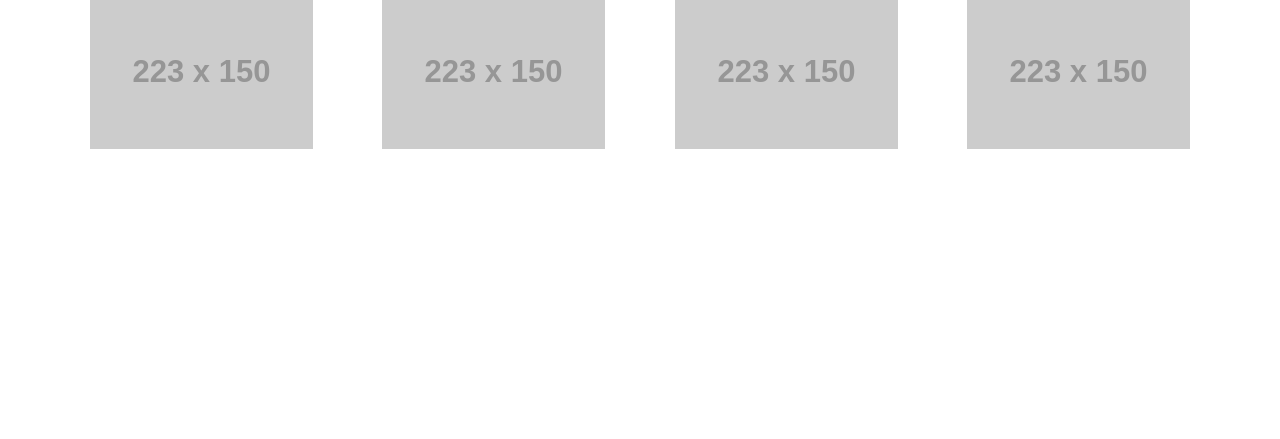
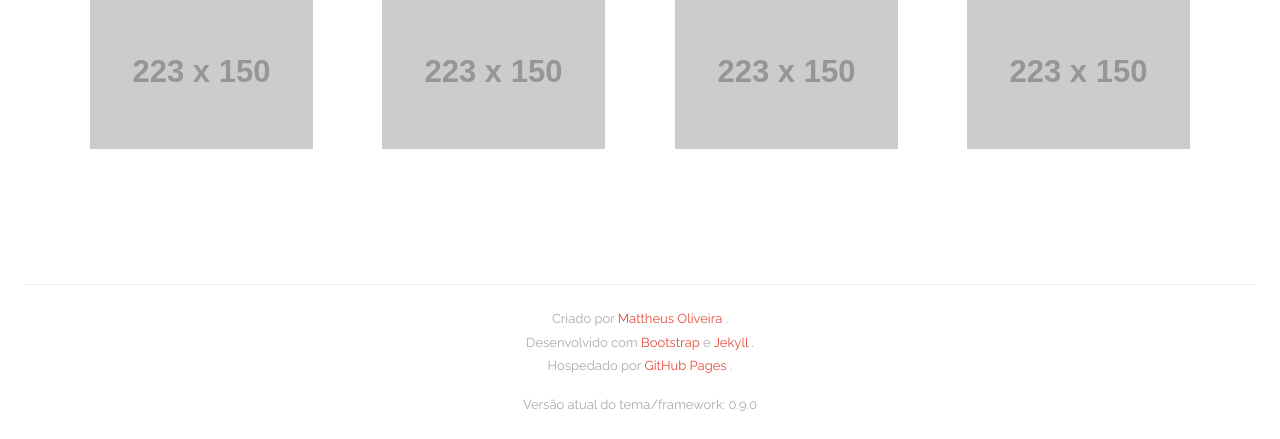
Before and after one commit to mayronceccon/devhelper, a PHP site: page /_site/index.html in a window 1280 px wide. Shown: the part 1482-1921 px from the top of the page. Before the commit the page ends 1631 px from the top, so only its background shows below. Run offline with PHP 8.4, Linux system fonts and the light colour scheme; grey boxes labelled with a size stand in for pictures from a placeholder-image service; some libraries are stand-ins or nearby versions.

Commit message:
Footer global

```diff
--- a/_config.yml
+++ b/_config.yml
@@ -7,8 +7,3 @@ github_username:  mattdeveloper
 
 # Build settings
 markdown: kramdown
-
-# Assets Folders
-#css_folder: 'assets/css'
-#js_folder: 'assets/js'
-#img_folder: 'assets/images'
--- a/_site/index.html
+++ b/_site/index.html
@@ -3,15 +3,15 @@
 <head>
 	<meta charset="utf-8">
 	<meta http-equiv="X-UA-Compatible" content="IE=edge">
-	<title>WP Starter Framework</title>
+	<title>WP Starter Framework - Construindo temas WordPress de forma simples e eficaz!</title>
 
 	<meta name="viewport" content="width=device-width, initial-scale=1, maximum-scale=1, user-scalable=no">
-	<link rel="icon" href="/assets/images/favicon.png" type="image/png" />
+	<link rel="icon" href="http://mattdeveloper.github.io/wpstarter/assets/images/favicon.png" type="image/png" />
 
 	<link href='http://fonts.googleapis.com/css?family=Raleway:200,400,300,500,700' rel='stylesheet' type='text/css'>
-	<link rel="stylesheet" href="/assets/css/font-awesome.min.css">
-	<link rel="stylesheet" href="/assets/css/bootstrap.min.css">
-	<link rel="stylesheet" href="/assets/css/style.css">
+	<link rel="stylesheet" href="http://mattdeveloper.github.io/wpstarter/assets/css/font-awesome.min.css">
+	<link rel="stylesheet" href="http://mattdeveloper.github.io/wpstarter/assets/css/bootstrap.min.css">
+	<link rel="stylesheet" href="http://mattdeveloper.github.io/wpstarter/assets/css/style.css">
 </head>
 
 <body>
@@ -40,10 +40,11 @@
 			<li><a href="https://github.com/mattdeveloper/wpstarter/" target="_blank">Repositório</a></li>
 			<li><a href="https://github.com/mattdeveloper/wpstarter/archive/master.zip">Download</a></li>
 			<li><a href="javascript:void(0);" onclick="alert('Em construção!');">Desenvolvendo</a></li>
-			<li><a href="https://github.com/mattdeveloper/wpstarter/doc/">Documentação</a></li>
+			<li><a href="http://mattdeveloper.github.io/wpstarter/doc/">Documentação</a></li>
 		</ul>
 	</div><!-- end .navbar-collapse -->
 </nav><!-- end .navbar -->
+
 
 
 
@@ -117,9 +118,26 @@
 
 
 
+<!-- GLOBAL FOOTER -->
+<footer class="global">
+        <div class="container">
+            <div class="col-md-12">
+
+                <p>Criado por <a href="http://mattdeveloper.com/" target="_blank">Mattheus Oliveira</a> .</p>
+                <p>Desenvolvido com <a href="http://getbootstrap.com/" target="_blank">Bootstrap</a> e <a href="http://jekyllrb.com/" target="_blank">Jekyll</a> .</p>
+                <p>Hospedado por <a href="https://pages.github.com/" target="_blank">GitHub Pages</a> .</p>
+                <p class="version">Versão atual do tema/framework: 0.9.0</p>
+
+            </div><!-- end .col-md-12 -->
+        </div><!-- end .container -->
+</footer><!-- end .global-footer -->
+
+
+
 <!-- SCRIPTS -->
 <script src="http://ajax.googleapis.com/ajax/libs/jquery/2.1.1/jquery.min.js"></script>
-<script src="/assets/js/bootstrap.min.js"></script>
+<script src="http://mattdeveloper.github.io/wpstarter/assets/js/bootstrap.min.js"></script>
+
 
 
 </body>
--- a/assets/css/style.css
+++ b/assets/css/style.css
@@ -11,6 +11,17 @@ body {
 p, h1, h2, h3, h4, h5, h6, div, input, ul {
 	cursor: default;
 	font-family: 'Raleway', sans-serif;
+}
+
+/* -- Links -- */
+a {
+	color: #e74c3c;
+	text-decoration: none;
+}
+
+	a:hover, a:focus {
+		color: #e74c3c;
+		text-decoration: underline;
 	}
 
 /* -- Border Outline -- */
@@ -89,6 +100,30 @@ p, h1, h2, h3, h4, h5, h6, div, input, ul {
 
 		.navbar-default .navbar-nav > .open > a:hover, .navbar-default .navbar-toggle:focus {
 			background-color: transparent;
+		}
+
+
+
+/* ===============================================================
+	FOOTER
+=============================================================== */
+footer.global {
+	border-top: 1px solid #eee;
+	text-align: center;
+
+	width: 96%;
+	margin: 0 0 0 2%;
+	padding: 20px 0;
+}
+
+	footer.global p {
+		color: #aaa;
+		margin: 5px 0;
+		font-size: 13px;
+	}
+
+	footer.global p.version {
+		margin-top: 20px;
 	}
 
 
--- a/index.html
+++ b/index.html
@@ -1,4 +1,4 @@
 ---
 layout: default
-title: WP Starter Framework
+title: WP Starter Framework - Construindo temas WordPress de forma simples e eficaz!
 ---
```
Also changed, not shown: _includes/footer.html (+17 -0 lines), _site/assets/css/style.css (+35 -0 lines), _site/doc/index.html (+24 -6 lines), _includes/header.html (line endings or trailing spaces). Lines whose indentation alone changed are shown as unchanged.
